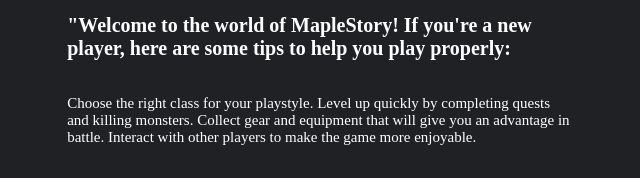
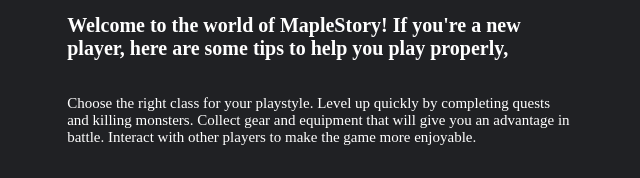
Before and after one commit to Kolokoy05/gamer, a plain HTML site: page Maple-Story-Global.html in a window 1280 px wide. Shown: the part 486-664 px from the top of the page, 320-960 px from the left. Drawn offline with Linux system fonts and the light colour scheme.

Commit message:
Update Maple-Story-Global.html
Update

```diff
--- a/Maple-Story-Global.html
+++ b/Maple-Story-Global.html
@@ -63,8 +63,8 @@
 
                 <div class="content">
                      <h1>
-                        "Welcome to the world of MapleStory!
-                         If you're a new player, here are some tips to help you play properly:
+                        Welcome to the world of MapleStory!
+                         If you're a new player, here are some tips to help you play properly,
                      </h1>
 
                      <p class="texts" >
```
